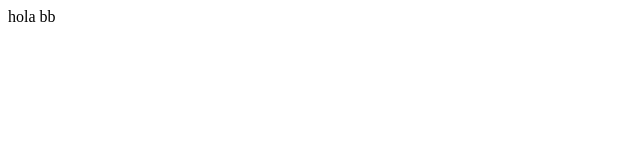
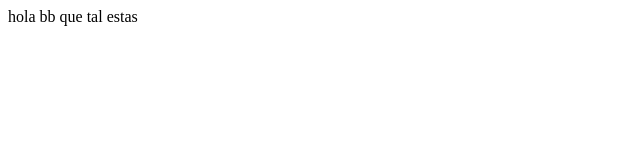
Before and after one commit to lesy-ui/prova, a plain HTML site: page index.html in a window 1280 px wide. Shown: the full height of the page, 0-640 px from the left. Drawn offline with Linux system fonts and the light colour scheme.

Commit message:
Update index.html

```diff
--- a/index.html
+++ b/index.html
@@ -2,5 +2,6 @@
 <html>
   <head>
     hola bb
+    que tal estas
   </head>
 </html>
```
